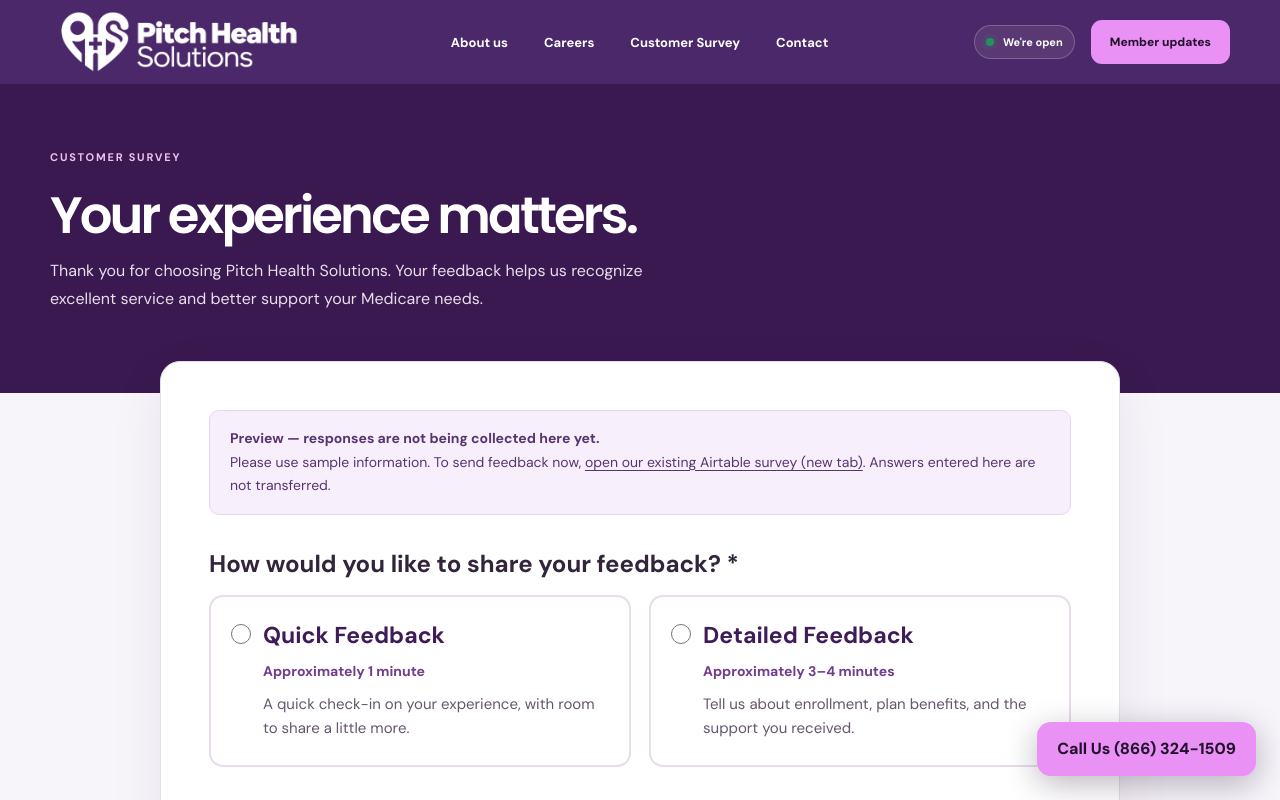
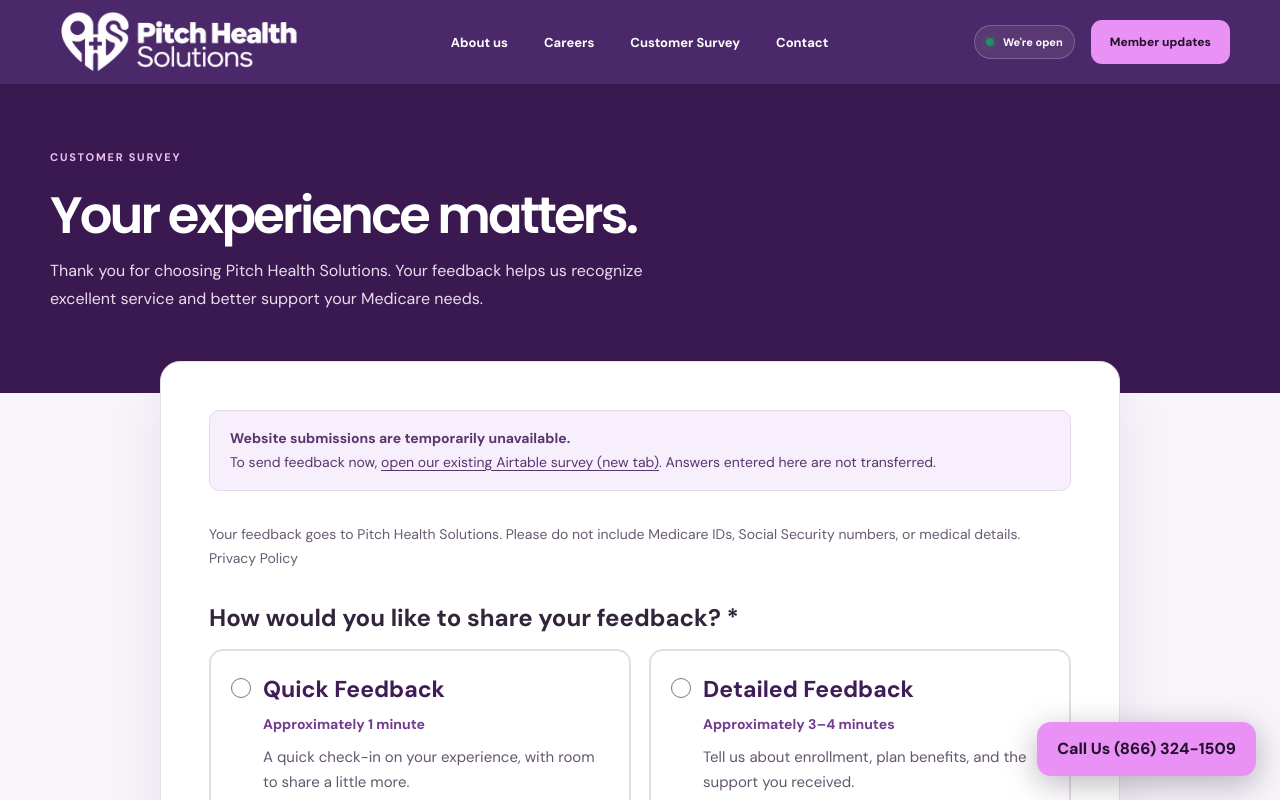
Before and after one commit to pitchhealth-bot/pitch-health-website, a Next.js app: page /survey in a window 1280 px wide. Shown: the top 800 px of the page. Built offline with nearby package versions, Linux system fonts and the light colour scheme; a web font is replaced by a local one.

Commit message:
Fix false survey preview warning during availability check

```diff
--- a/app/survey/SurveyForm.tsx
+++ b/app/survey/SurveyForm.tsx
@@ -17,13 +17,13 @@ function Question({ field, value, update }: { field: SurveyField; value?: string
 export default function SurveyForm() {
   const [answers, setAnswers] = useState<SurveyAnswers>({});
   const [review, setReview] = useState(false);
-  const [enabled, setEnabled] = useState(false);
+  const [enabled, setEnabled] = useState<boolean | null>(null);
   const [sending, setSending] = useState(false);
   const [sent, setSent] = useState(false);
   const [error, setError] = useState("");
   const heading = useRef<HTMLHeadingElement>(null);
   const inFlight = useRef(false);
-  useEffect(() => { const controller = new AbortController(); fetch("/api/survey", { cache: "no-store", signal: controller.signal }).then(response => response.ok ? response.json() : { enabled: false }).then(data => setEnabled(data.enabled === true)).catch(() => {}); return () => controller.abort(); }, []);
+  useEffect(() => { const controller = new AbortController(); fetch("/api/survey", { cache: "no-store", signal: controller.signal }).then(response => response.ok ? response.json() : { enabled: false }).then(data => setEnabled(data.enabled === true)).catch(() => { if (!controller.signal.aborted) setEnabled(false); }); return () => controller.abort(); }, []);
   useEffect(() => { if (review || sent) heading.current?.focus(); }, [review, sent]);
   const update = (id: string, value: string | string[]) => {
     setAnswers(previous => pruneAnswers({ ...previous, [id]: value }));
@@ -47,12 +47,12 @@ export default function SurveyForm() {
     finally { setSending(false); inFlight.current = false; }
   }
   return <section className="customer-survey" aria-label="Customer feedback">
-    {!enabled && <div className="customer-preview"><strong>Preview — responses are not being collected here yet.</strong> Please use sample information. To send feedback now, <a href={originalSurvey} target="_blank" rel="noopener noreferrer">open our existing Airtable survey (new tab)</a>. Answers entered here are not transferred.</div>}
-    {enabled && !sent && <p className="customer-help">Your feedback goes to Pitch Health Solutions. Please do not include Medicare IDs, Social Security numbers, or medical details. <a href="/privacy-policy">Privacy Policy</a></p>}
+    {enabled === false && <div className="customer-preview"><strong>Website submissions are temporarily unavailable.</strong> To send feedback now, <a href={originalSurvey} target="_blank" rel="noopener noreferrer">open our existing Airtable survey (new tab)</a>. Answers entered here are not transferred.</div>}
+    {!sent && <p className="customer-help">Your feedback goes to Pitch Health Solutions. Please do not include Medicare IDs, Social Security numbers, or medical details. <a href="/privacy-policy">Privacy Policy</a></p>}
     {error && <p className="customer-preview" role="alert">{error}</p>}
-    {sent ? <div className="customer-review"><h2 tabIndex={-1} ref={heading}>Thank you for your feedback.</h2><p>Your response has been saved with Pitch Health Solutions.</p></div> : review ? <div className="customer-review"><p className="phs-native-survey-overline">REVIEW YOUR ANSWERS</p><h2 ref={heading} tabIndex={-1}>Your feedback at a glance</h2><p>{enabled ? "Please check your answers before sending." : "Nothing has been sent or saved. Website submission is not available yet."}</p><dl>{fields.filter(field => visible(field, answers) && answers[field.fieldId]?.length).map(field => <div key={field.fieldId}><dt>{field.label}</dt><dd>{Array.isArray(answers[field.fieldId]) ? (answers[field.fieldId] as string[]).join("; ") : answers[field.fieldId]}</dd></div>)}</dl><div className="customer-actions"><button type="button" disabled={sending} onClick={() => setReview(false)}>Edit answers</button>{enabled && <button className="customer-primary" type="button" disabled={sending} onClick={submit}>{sending ? "Sending…" : "Submit feedback"}</button>}<button type="button" disabled={sending} onClick={() => { setAnswers({}); setReview(false); setError(""); }}>Start over</button></div></div> : <form onSubmit={onReview}>
+    {sent ? <div className="customer-review"><h2 tabIndex={-1} ref={heading}>Thank you for your feedback.</h2><p>Your response has been saved with Pitch Health Solutions.</p></div> : review ? <div className="customer-review"><p className="phs-native-survey-overline">REVIEW YOUR ANSWERS</p><h2 ref={heading} tabIndex={-1}>Your feedback at a glance</h2><p>{enabled === null ? "Checking submission availability…" : enabled ? "Please check your answers before sending." : "Nothing has been sent or saved. Website submission is currently unavailable."}</p><dl>{fields.filter(field => visible(field, answers) && answers[field.fieldId]?.length).map(field => <div key={field.fieldId}><dt>{field.label}</dt><dd>{Array.isArray(answers[field.fieldId]) ? (answers[field.fieldId] as string[]).join("; ") : answers[field.fieldId]}</dd></div>)}</dl><div className="customer-actions"><button type="button" disabled={sending} onClick={() => setReview(false)}>Edit answers</button>{enabled && <button className="customer-primary" type="button" disabled={sending} onClick={submit}>{sending ? "Sending…" : "Submit feedback"}</button>}<button type="button" disabled={sending} onClick={() => { setAnswers({}); setReview(false); setError(""); }}>Start over</button></div></div> : <form onSubmit={onReview}>
       <fieldset className="customer-question"><legend className="customer-choice-heading">How would you like to share your feedback? *</legend><div className="customer-mode-grid">{[QUICK, DETAILED].map(value => <label key={value} className={`customer-mode ${answers[MODE_ID] === value ? "is-selected" : ""}`}><input type="radio" name="mode" required checked={answers[MODE_ID] === value} onChange={() => update(MODE_ID, value)} value={value} /><span><strong>{value === QUICK ? "Quick Feedback" : "Detailed Feedback"}</strong><small>{value === QUICK ? "Approximately 1 minute" : "Approximately 3–4 minutes"}</small><span>{value === QUICK ? "A quick check-in on your experience, with room to share a little more." : "Tell us about enrollment, plan benefits, and the support you received."}</span></span></label>)}</div></fieldset>
-      {answers[MODE_ID] && <><div className="customer-section-title"><h2>{answers[MODE_ID] === QUICK ? "Your overall experience" : "Tell us about your experience"}</h2></div><p className="customer-help">Fields marked * are required. Please do not include Medicare IDs, Social Security numbers, or medical details.</p>{fields.filter(field => field.fieldId !== MODE_ID && visible(field, answers)).map(field => <Question key={field.fieldId} field={field} value={answers[field.fieldId]} update={value => update(field.fieldId, value)} />)}<div className="customer-actions"><button className="customer-primary" type="submit">Review answers</button></div>{!enabled && <p className="customer-help">Preview only. No follow-up request or response will be sent.</p>}</>}
+      {answers[MODE_ID] && <><div className="customer-section-title"><h2>{answers[MODE_ID] === QUICK ? "Your overall experience" : "Tell us about your experience"}</h2></div><p className="customer-help">Fields marked * are required. Please do not include Medicare IDs, Social Security numbers, or medical details.</p>{fields.filter(field => field.fieldId !== MODE_ID && visible(field, answers)).map(field => <Question key={field.fieldId} field={field} value={answers[field.fieldId]} update={value => update(field.fieldId, value)} />)}<div className="customer-actions"><button className="customer-primary" type="submit">Review answers</button></div>{enabled === false && <p className="customer-help">Website submission is currently unavailable. No response has been sent.</p>}</>}
     </form>}
     <noscript><p>Enable JavaScript or use the existing <a href={originalSurvey}>Airtable survey</a>.</p></noscript>
   </section>;
```
